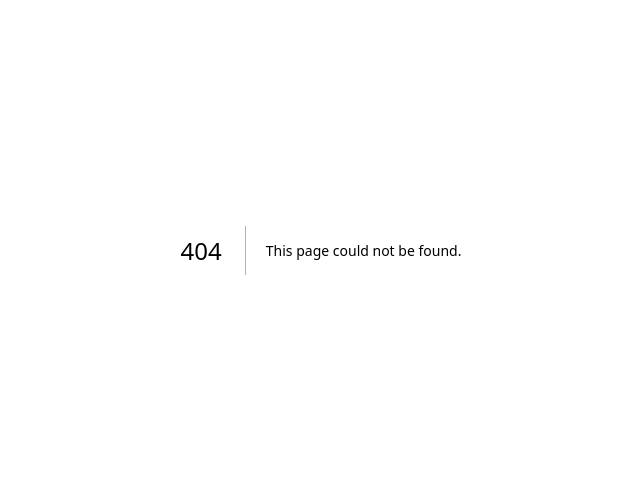
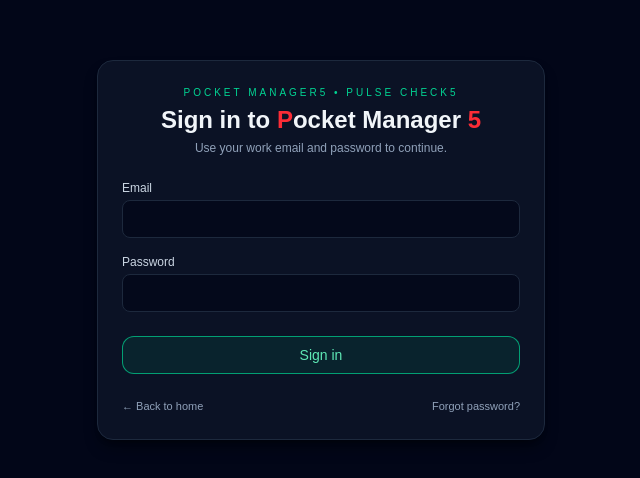
Before and after one commit to kwo744-075/pocketmanager5-site, a Next.js app: page /app/login in a window 1280 px wide. Before the commit this address had no page. Shown: the part 150-628 px from the top of the page, without its empty margins (319-959 px from the left). Built offline with nearby package versions, Linux system fonts and the light colour scheme.

Commit message:
Added login page and route protection

```diff
--- /dev/null
+++ b/app/app/login/page.tsx
@@ -0,0 +1,86 @@
+// app/login/page.tsx
+
+import Link from "next/link";
+
+export default function LoginPage() {
+  return (
+    <main className="min-h-screen bg-slate-950 text-slate-100 flex items-center justify-center px-4">
+      <div className="w-full max-w-md space-y-6 rounded-2xl border border-slate-800 bg-slate-900/70 p-6 shadow-lg shadow-black/40">
+        {/* Logo / title */}
+        <div className="text-center space-y-1">
+          <p className="text-[10px] tracking-[0.3em] uppercase text-emerald-400">
+            Pocket Manager5 • Pulse Check5
+          </p>
+          <h1 className="text-2xl font-semibold">
+            Sign in to{" "}
+            <span className="text-red-500">P</span>ocket&nbsp;Manager{" "}
+            <span className="text-red-500">5</span>
+          </h1>
+          <p className="text-xs text-slate-400">
+            Use your work email and password to continue.
+          </p>
+        </div>
+
+        {/* Form */}
+        <form className="space-y-4">
+          <div className="space-y-1">
+            <label
+              htmlFor="email"
+              className="block text-xs font-medium text-slate-300"
+            >
+              Email
+            </label>
+            <input
+              id="email"
+              name="email"
+              type="email"
+              autoComplete="email"
+              required
+              className="w-full rounded-lg border border-slate-800 bg-slate-950/70 px-3 py-2 text-sm text-slate-100 outline-none focus:border-emerald-400 focus:ring-1 focus:ring-emerald-400"
+            />
+          </div>
+
+          <div className="space-y-1">
+            <label
+              htmlFor="password"
+              className="block text-xs font-medium text-slate-300"
+            >
+              Password
+            </label>
+            <input
+              id="password"
+              name="password"
+              type="password"
+              autoComplete="current-password"
+              required
+              className="w-full rounded-lg border border-slate-800 bg-slate-950/70 px-3 py-2 text-sm text-slate-100 outline-none focus:border-emerald-400 focus:ring-1 focus:ring-emerald-400"
+            />
+          </div>
+
+          <button
+            type="submit"
+            className="mt-2 w-full inline-flex items-center justify-center rounded-xl border border-emerald-400/70 bg-emerald-500/10 px-4 py-2 text-sm font-medium text-emerald-300 hover:bg-emerald-500/20 transition"
+          >
+            Sign in
+          </button>
+        </form>
+
+        {/* Footer links */}
+        <div className="flex items-center justify-between text-[11px] text-slate-400">
+          <Link
+            href="/"
+            className="hover:text-emerald-300 transition underline-offset-2 hover:underline"
+          >
+            ← Back to home
+          </Link>
+          <button
+            type="button"
+            className="text-[11px] hover:text-emerald-300 transition"
+          >
+            Forgot password?
+          </button>
+        </div>
+      </div>
+    </main>
+  );
+}
--- a/app/page.tsx
+++ b/app/page.tsx
@@ -1,4 +1,5 @@
 // app/page.tsx
+import Link from "next/link";
 
 type MetricCardProps = {
   label: string;
@@ -35,6 +36,16 @@ export default function Home() {
             Your central hub for shop performance, visits, coaching, and KPIs –
             pulling together Pocket Manager5 and Pulse Check5 into one view.
           </p>
+
+          {/* Login button */}
+          <div className="mt-3">
+            <Link
+              href="/login"
+              className="inline-flex items-center justify-center rounded-xl border border-emerald-400/70 bg-emerald-500/10 px-4 py-2 text-xs font-medium text-emerald-300 hover:bg-emerald-500/20 transition"
+            >
+              Login
+            </Link>
+          </div>
         </header>
 
         {/* Main dashboard: left KPIs / center 4x3 grid / right KPIs */}
```
